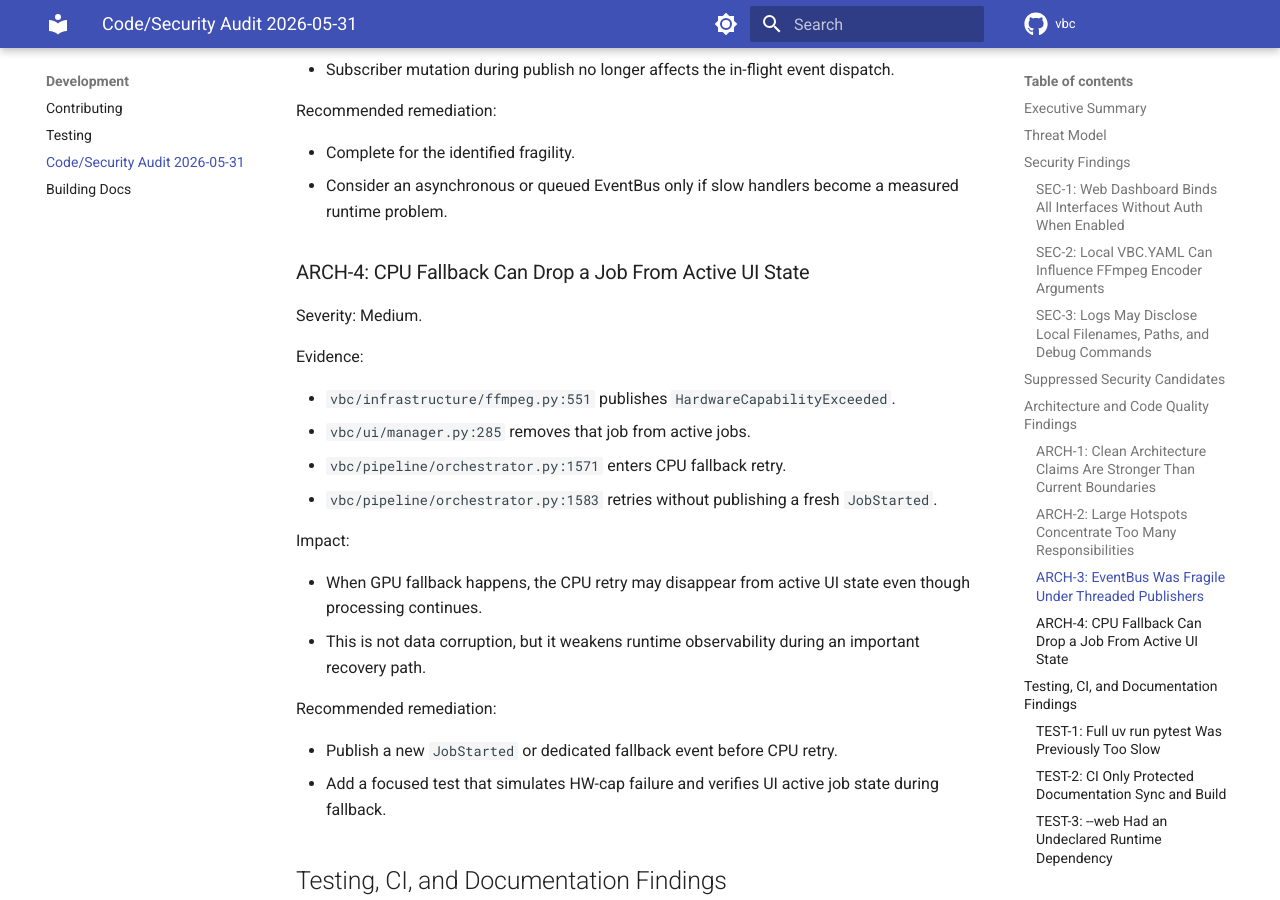
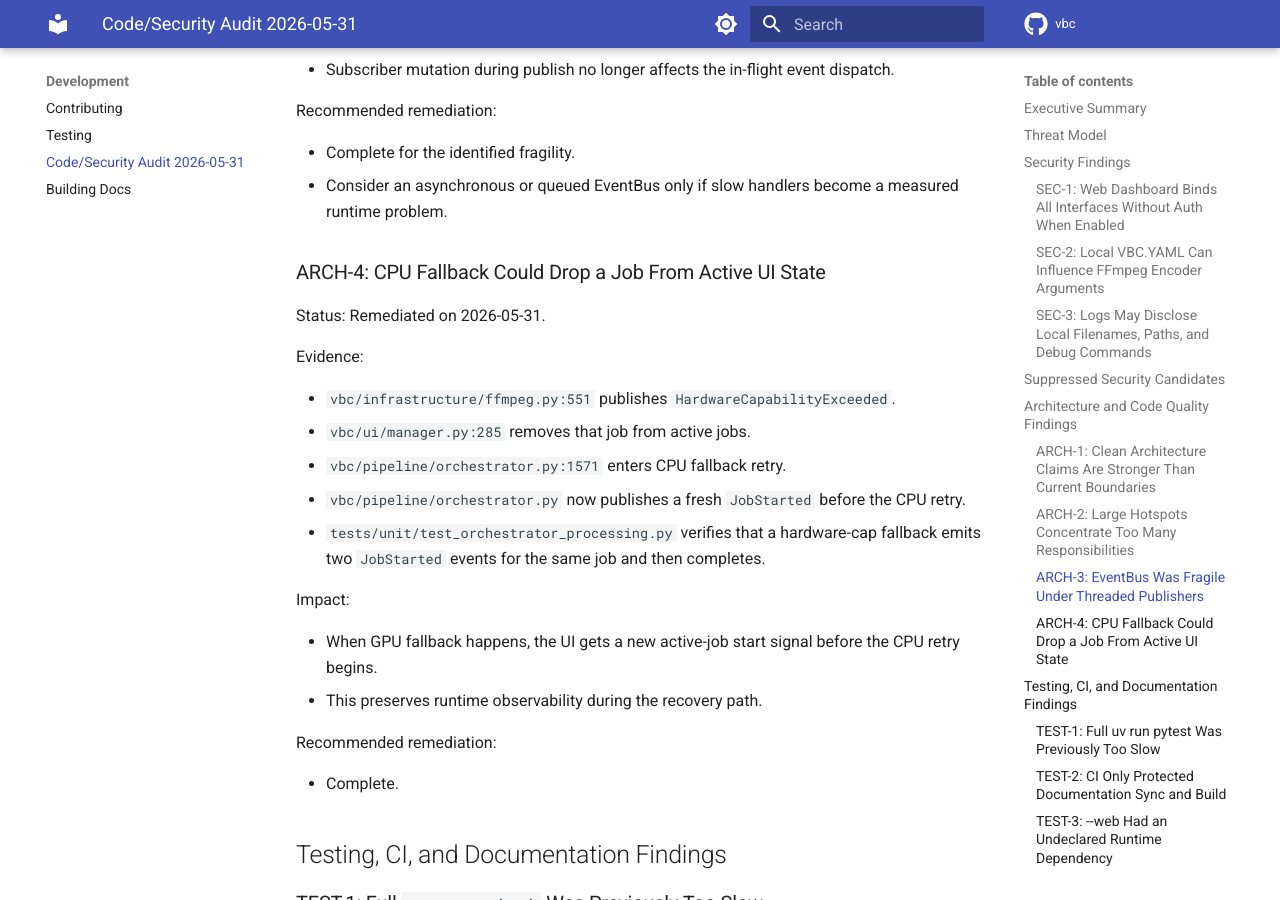
Before and after one commit to hipotures/vbc, an MkDocs documentation site: the page built from docs/development/audit-2026-05-31-code-quality-security.md, in a window 1280 px wide and 900 px high, scrolled down 7160 px. Built offline with MkDocs 1.6.1 and Material for MkDocs 9.7.7, drawn with Linux system fonts in a browser that asks for light colours; comment, search, counter and statistics services are not loaded; some of the changed text lies outside the part shown.

Commit message:
fix: keep CPU fallback jobs visible

```diff
--- a/docs/development/audit-2026-05-31-code-quality-security.md
+++ b/docs/development/audit-2026-05-31-code-quality-security.md
@@ -296,9 +296,9 @@ Recommended remediation:
 - Consider an asynchronous or queued EventBus only if slow handlers become a
   measured runtime problem.
 
-### ARCH-4: CPU Fallback Can Drop a Job From Active UI State
+### ARCH-4: CPU Fallback Could Drop a Job From Active UI State
 
-Severity: Medium.
+Status: Remediated on 2026-05-31.
 
 Evidence:
 
@@ -306,21 +306,20 @@ Evidence:
   `HardwareCapabilityExceeded`.
 - `vbc/ui/manager.py:285` removes that job from active jobs.
 - `vbc/pipeline/orchestrator.py:1571` enters CPU fallback retry.
-- `vbc/pipeline/orchestrator.py:1583` retries without publishing a fresh
-  `JobStarted`.
+- `vbc/pipeline/orchestrator.py` now publishes a fresh `JobStarted` before the
+  CPU retry.
+- `tests/unit/test_orchestrator_processing.py` verifies that a hardware-cap
+  fallback emits two `JobStarted` events for the same job and then completes.
 
 Impact:
 
-- When GPU fallback happens, the CPU retry may disappear from active UI state
-  even though processing continues.
-- This is not data corruption, but it weakens runtime observability during an
-  important recovery path.
+- When GPU fallback happens, the UI gets a new active-job start signal before
+  the CPU retry begins.
+- This preserves runtime observability during the recovery path.
 
 Recommended remediation:
 
-- Publish a new `JobStarted` or dedicated fallback event before CPU retry.
-- Add a focused test that simulates HW-cap failure and verifies UI active job
-  state during fallback.
+- Complete.
 
 ## Testing, CI, and Documentation Findings
 
@@ -502,6 +501,7 @@ git ls-files conf/vbc.yaml
 git check-ignore -v conf/vbc.yaml
 uv run pytest tests/test_docs_sync.py -q
 uv run pytest tests/unit/test_event_bus.py -q
+uv run pytest tests/unit/test_orchestrator_processing.py::test_process_file_cpu_fallback_on_hw_cap -q
 uv run pytest tests/unit/ -q
 uv run pytest tests/integration/test_metadata_copy.py tests/integration/test_skipping.py tests/integration/test_orchestrator.py tests/integration/test_hw_cap.py tests/integration/test_error_markers.py tests/integration/test_concurrency.py tests/integration/test_color_fix.py tests/integration/test_advanced_errors.py -q
 uv run mkdocs build
@@ -521,6 +521,8 @@ Observed results before this report was written:
 - `uv run pytest tests/test_docs_sync.py -q`: `10 passed in 0.01s`.
 - `uv run pytest tests/unit/test_event_bus.py -q`: `5 passed in 0.01s` after
   the EventBus hardening.
+- `uv run pytest tests/unit/test_orchestrator_processing.py::test_process_file_cpu_fallback_on_hw_cap -q`:
+  `1 passed in 0.03s` after the CPU fallback active-job remediation.
 - `uv run pytest tests/unit/ -q`: `283 passed in 1.43s` after the remediation
   updates.
 - Safe selected integration subset: `26 passed in 22.62s` after the remediation
@@ -553,9 +555,7 @@ compression and were not needed after the full suite timing run above.
 
 1. Change web dashboard default host to `127.0.0.1`, or add an explicit LAN
    exposure warning and optional token auth.
-2. Add a HW-cap CPU fallback UI regression test and publish a fallback-start
-   event or equivalent state update.
-3. Update architecture docs to describe the current pragmatic boundaries and
+2. Update architecture docs to describe the current pragmatic boundaries and
    current file sizes.
-4. Plan narrow extractions from `Orchestrator` only where tests can pin current
+3. Plan narrow extractions from `Orchestrator` only where tests can pin current
     behavior first.
```
Also changed, not shown: 2 other files.
